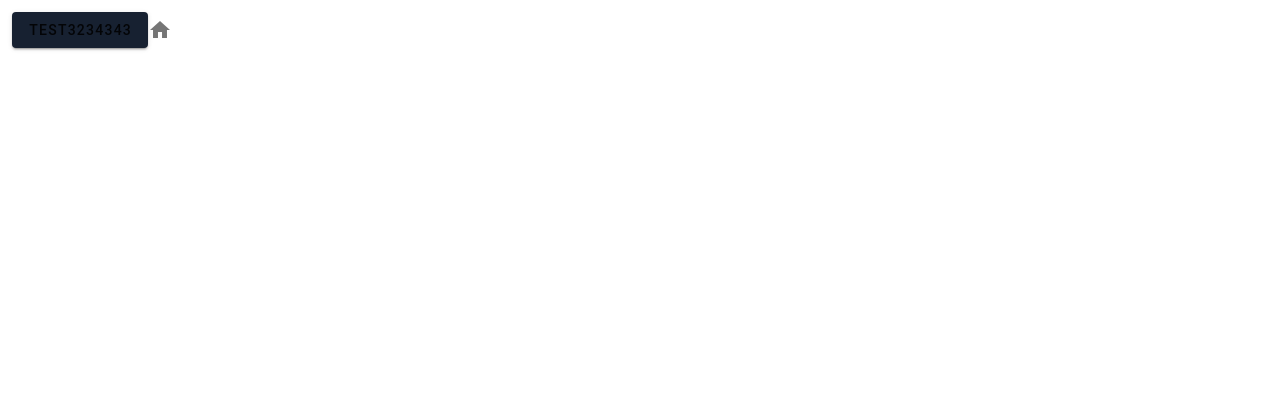
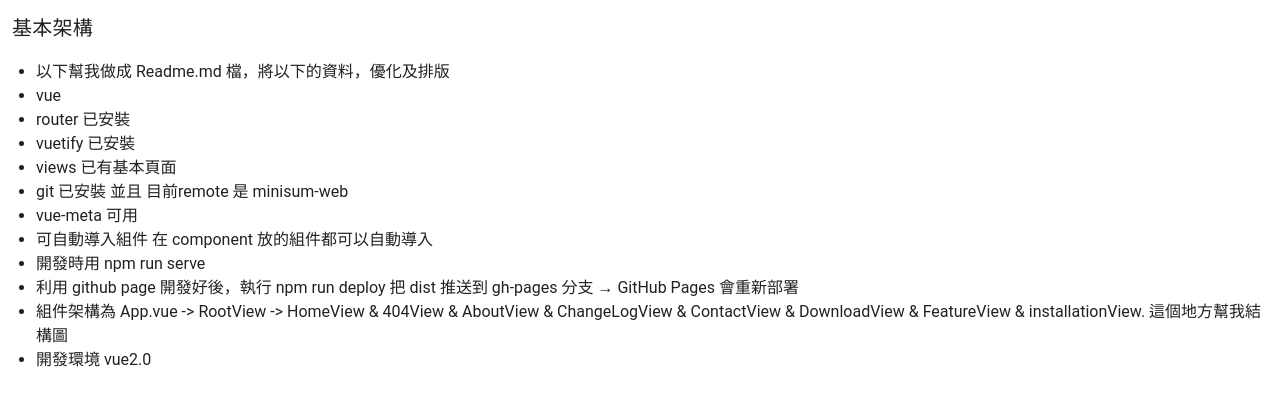
Before and after one commit to robertychi/minisum-web, a Vue app: page / in a window 1280 px wide. Shown: the top 406 px of the page. Built offline with nearby package versions, Linux system fonts and the light colour scheme.

Commit message:
feat(comp): 首頁

```diff
--- a/src/views/HomeView.vue
+++ b/src/views/HomeView.vue
@@ -4,8 +4,22 @@
       v-container(fluid)
           v-row(dense)
             v-col(cols="12")
-              v-btn(color="mainStyle") test3234343
-              v-icon mdi-home
+              p.title 基本架構
+              ul
+                li 以下幫我做成 Readme.md 檔，將以下的資料，優化及排版
+                li vue
+                li router 已安裝
+                li vuetify 已安裝
+                li views 已有基本頁面
+                li git 已安裝 並且 目前remote 是 minisum-web
+                li vue-meta 可用
+                li 可自動導入組件 在 component 放的組件都可以自動導入
+                li 開發時用 npm run serve
+                li 利用 github page  開發好後，執行 npm run deploy  把 dist 推送到 gh-pages 分支 → GitHub Pages 會重新部署
+                li 組件架構為 App.vue -> RootView -> HomeView & 404View  & AboutView & ChangeLogView & ContactView & DownloadView & FeatureView & installationView. 這個地方幫我結構圖
+                li 開發環境 vue2.0
+
+
 </template>
 <script>
 export default {
```
